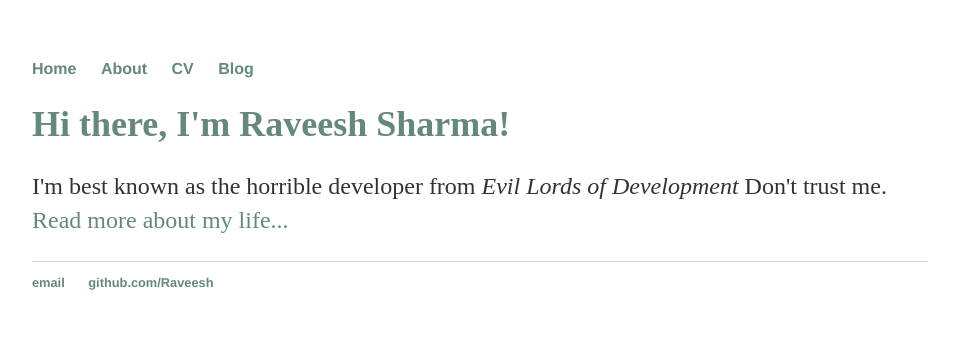
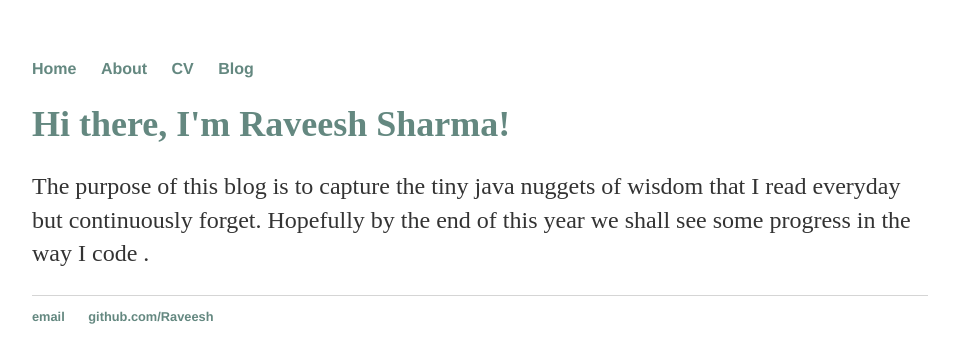
Before and after one commit to jainshailesh/Raveesh.github.io, a Jekyll site: the page built from index.html, in a window 1280 px wide. Shown: the top 363 px of the page, without its empty margins (160-1119 px from the left). Built offline with Jekyll 4.4.1, drawn with Linux system fonts in a browser that asks for light colours.

Commit message:
Changed the about me section

```diff
--- a/index.html
+++ b/index.html
@@ -4,6 +4,6 @@ title: Raveesh Sharma, Random Developer
 ---
 <div class="blurb">
 <h1>Hi there, I'm Raveesh Sharma!</h1>
-<p>I'm best known as the horrible developer from <em>Evil Lords of Development</em> Don't trust me. <a href="/about">Read more about my life...</a></p>
+ <p>The purpose of this blog is to capture the tiny java nuggets of wisdom that I read everyday but continuously forget. Hopefully by the end of this year we shall see some progress in the way I code .  </p>
  </div><!-- /.blurb -->
 </div><!-- /.container -->
```
